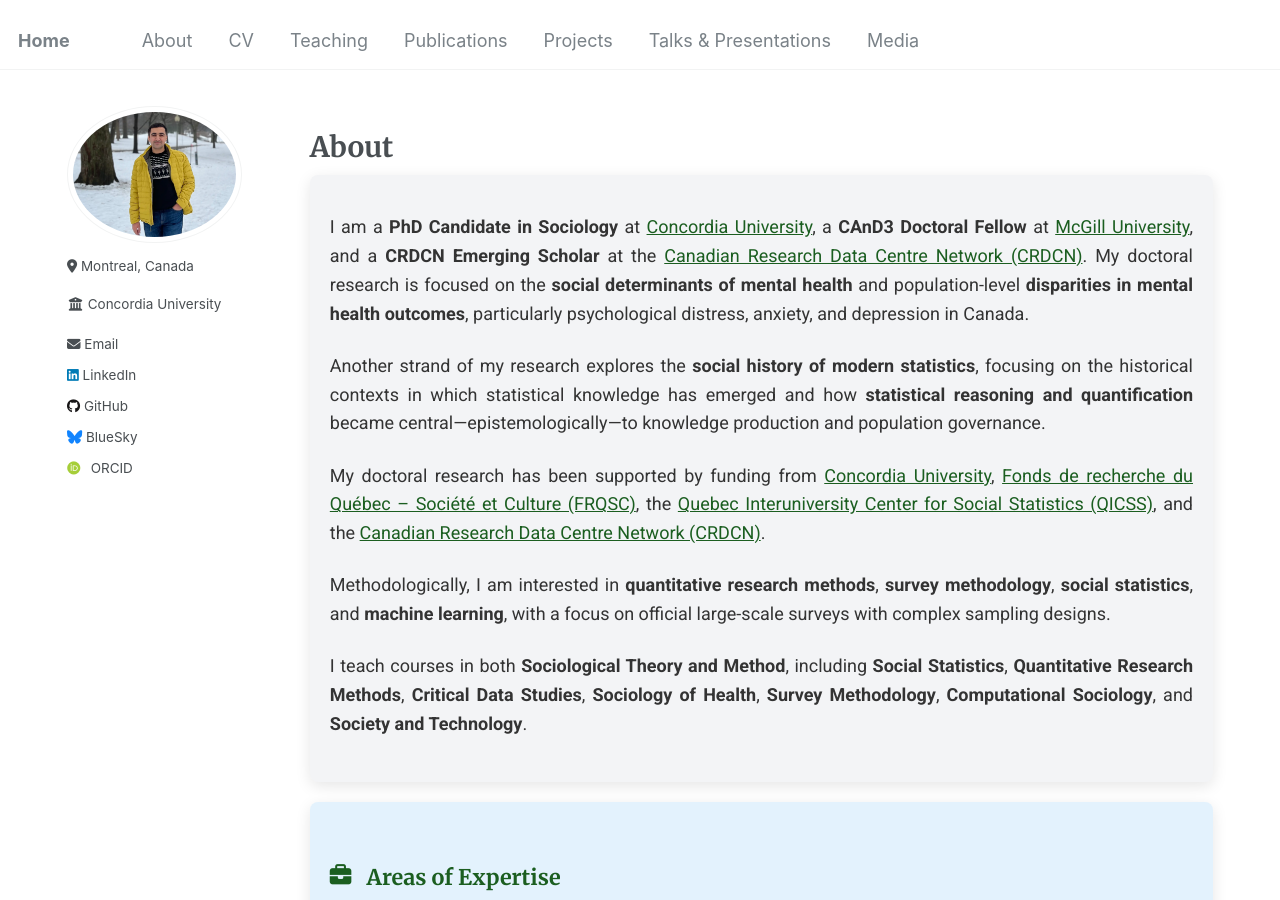
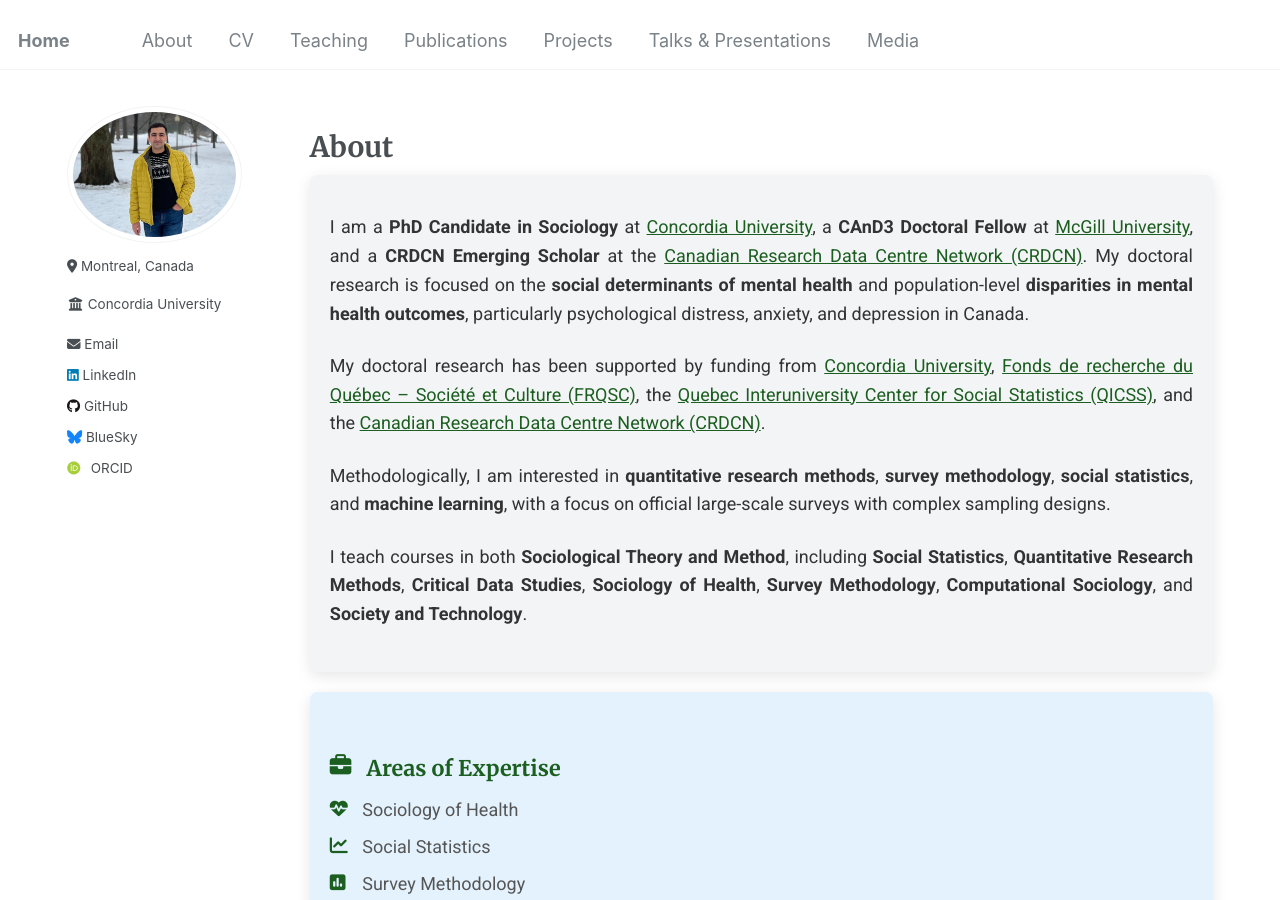
Before and after one commit to Mohsnmonji/mohsnmonji.github.io, a Jekyll site: the page built from about-me.md, in a window 1280 px wide and 900 px high. Built offline with Jekyll 4.4.1, drawn with Linux system fonts in a browser that asks for light colours; some web fonts are replaced.

Commit message:
Update about-me.md

```diff
--- a/about-me.md
+++ b/about-me.md
@@ -95,13 +95,6 @@ author_profile: true
     population-level <strong>disparities in mental health outcomes</strong>, particularly psychological distress, anxiety, and depression in Canada.
 </p>
 
-<p>
-    Another strand of my research explores the <strong>social history of modern statistics</strong>,
-    focusing on the historical contexts in which statistical knowledge has emerged and how
-    <strong>statistical reasoning and quantification</strong> became central—epistemologically—to
-    knowledge production and population governance.
-</p>
-
   <p>
     My doctoral research has been supported by funding from
     <a href="https://www.concordia.ca/artsci/sociology-anthropology.html" target="_blank">Concordia University</a>,
```
